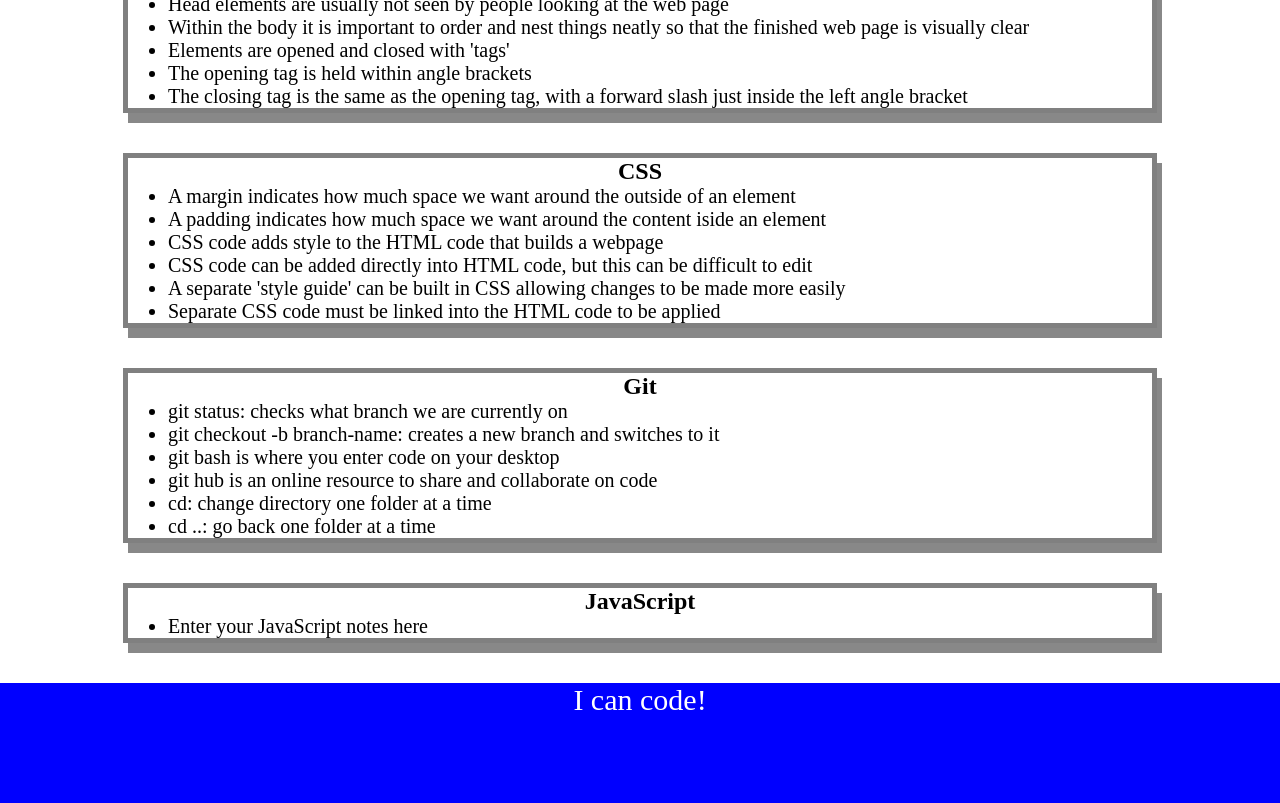
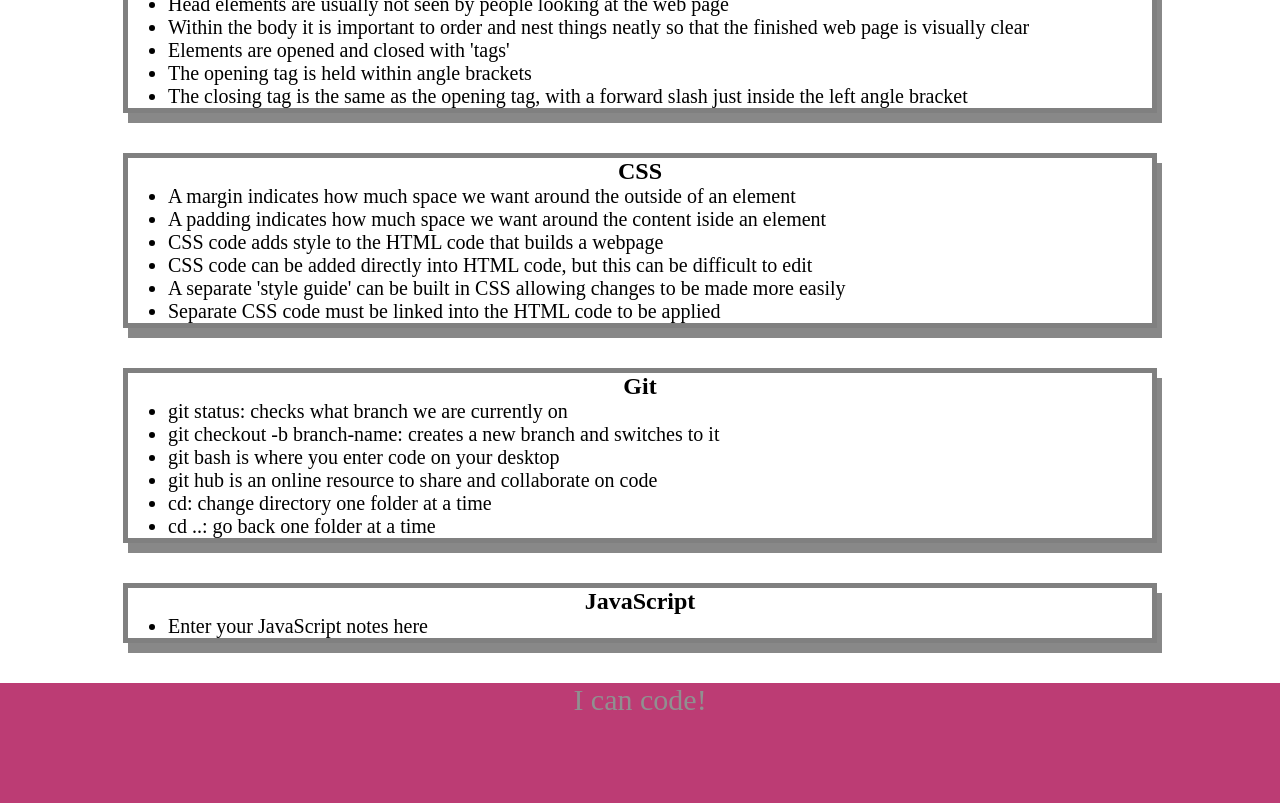
Before and after one commit to Flying-S-Ranch/prework-study-guide, a plain HTML site: page index.html in a window 1280 px wide. Shown: the part 268-1071 px from the top of the page. Drawn offline with Linux system fonts and the light colour scheme.

Commit message:
edited CSS in project

```diff
--- a/assets/style.css
+++ b/assets/style.css
@@ -7,8 +7,8 @@ header,
 footer {
     width: 100%;
     height: 120px;
-    background-color: blue;
-    color: white;
+    background-color: rgb(188, 60, 116);
+    color: rgb(144, 144, 144);
 }
 
 h1,
```
